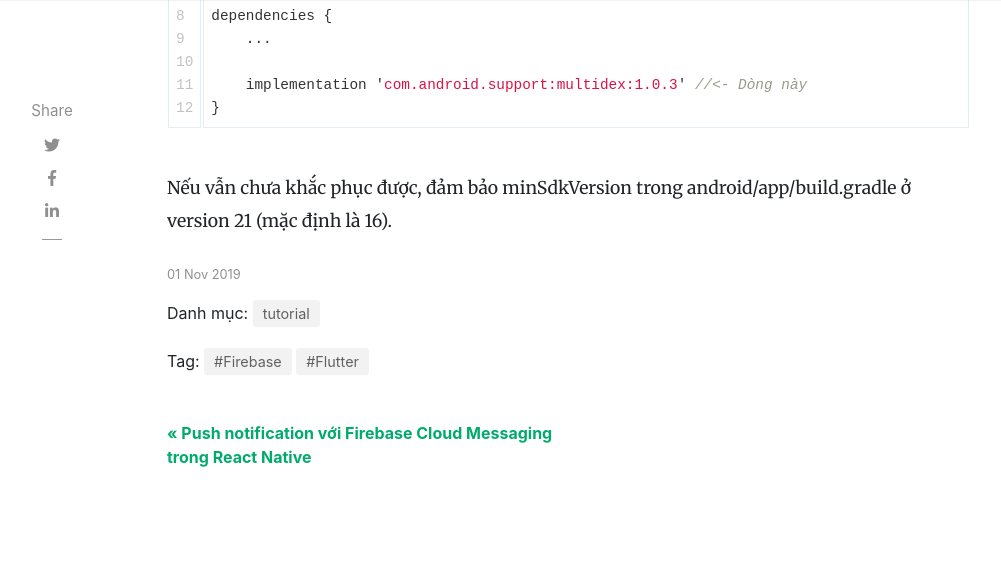
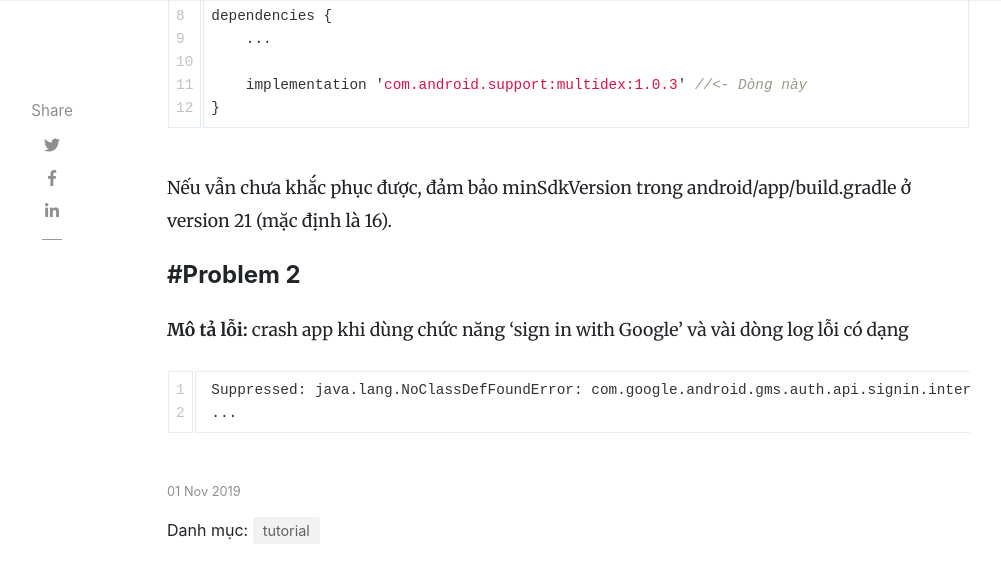
Before and after one commit to tuitucode/tuitucode.github.io, a Jekyll site: the page built from _posts/2019-11-01-flutter-problem-guide.md, in a window 1280 px wide and 900 px high, scrolled down 982 px, cut to the strip 0-562 px from the top of the window. Shown: the whole strip, without its empty margins (118-1119 px from the left). Built offline with Jekyll 4.4.1, drawn with Linux system fonts in a browser that asks for light colours; nearby versions of some CDN libraries; comment, search, counter and statistics services are not loaded.

Commit message:
Create 2019-11-01-flutter-problem-guide.md

````diff
--- a/_posts/2019-11-01-flutter-problem-guide.md
+++ b/_posts/2019-11-01-flutter-problem-guide.md
@@ -36,3 +36,10 @@ dependencies {
 ```
 
 Nếu vẫn chưa khắc phục được, đảm bảo minSdkVersion trong android/app/build.gradle ở version 21 (mặc định là 16).
+
+#### #Problem 2
+**Mô tả lỗi:** crash app khi dùng chức năng 'sign in with Google' và vài dòng log lỗi có dạng
+```
+ Suppressed: java.lang.NoClassDefFoundError: com.google.android.gms.auth.api.signin.internal.SignInHubActivity
+ ...
+```
````
